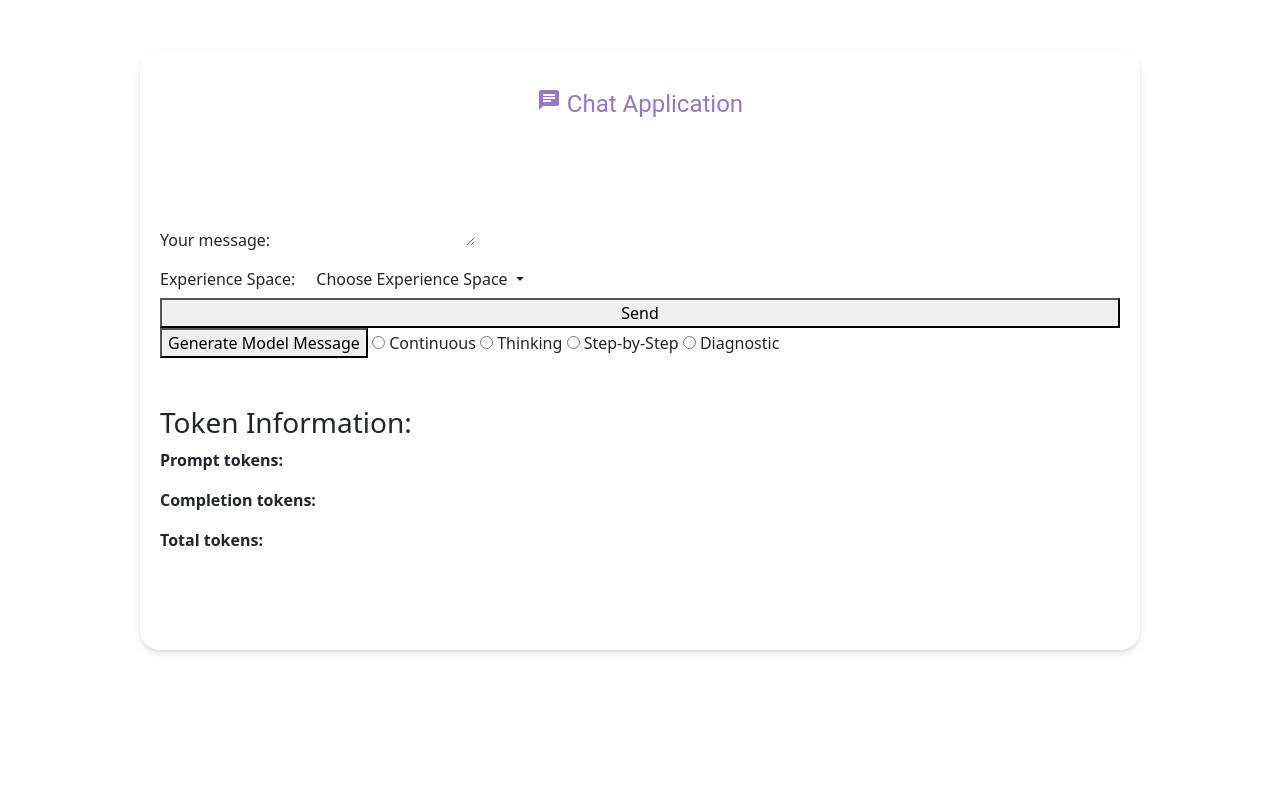
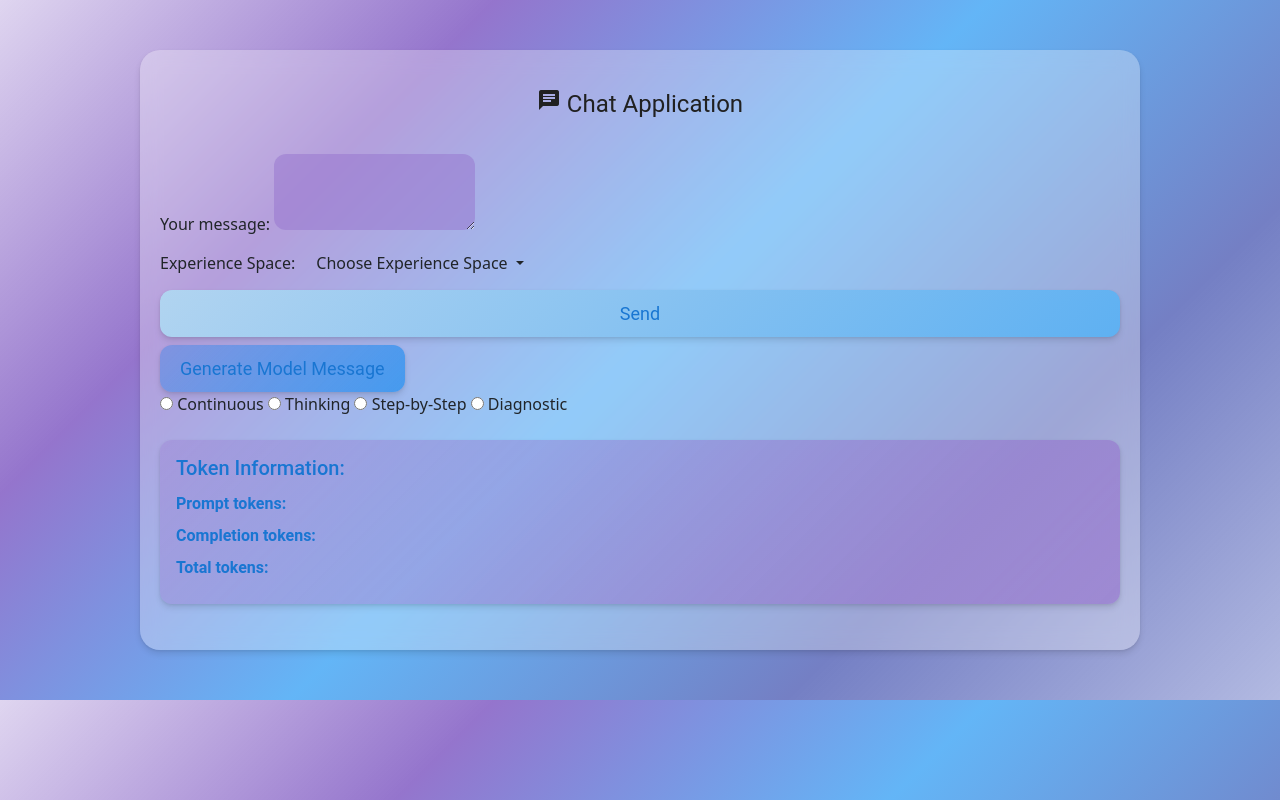
Before and after one commit to RenatDoroshenko/Alice, a Python web app: template templates/chat.html in a window 1280 px wide. Run offline with Jinja, Linux system fonts and the light colour scheme; the template is opened without the code that fills it, so the values that code supplies are empty.

Commit message:
start add glassmorphism backgrounds

```diff
--- a/static/css/glassmorphism.css
+++ b/static/css/glassmorphism.css
@@ -1,3 +1,4 @@
+/* glassmorphism.css */
 :root {
   --light-purple: #D1C4E9;
   --medium-purple: #9575CD;
@@ -10,6 +11,48 @@
   --light-black: #616161;
   --medium-black: #424242;
   --dark-black: #212121;
+
+  /* rgba values for colors */
+  --medium-purple-rgba: rgba(149, 117, 205, 0.3);
+  --medium-purple-rgba-hover: rgba(149, 117, 205, 0.4);
+  --medium-purple-rgba-focus: rgba(149, 117, 205, 0.5);
+
+  --dark-purple-rgba: rgba(103, 58, 183, 0.3);
+
+  --medium-blue-rgba: rgba(33, 150, 243, 0.3);
+  --medium-blue-rgba-hover: rgba(33, 150, 243, 0.4);
+  --medium-blue-rgba-focus: rgba(33, 150, 243, 0.5);
+  --medium-blue-rgba-active: rgba(33, 150, 243, 0.6);
+
+  /* rgba values for gradient colors */
+  --medium-purple-gradient: linear-gradient(135deg, rgba(149, 117, 205, 0.3) 0%, rgba(149, 117, 205, 0.7) 100%);
+  --medium-blue-gradient: linear-gradient(135deg, rgba(33, 150, 243, 0.3) 0%, rgba(33, 150, 243, 0.7) 100%);
+  /*--body-gradient: linear-gradient(135deg, rgba(149, 117, 205, 0.7) 0%, rgba(33, 150, 243, 0.7) 100%);*/
+
+  /* Here is the best now: */
+  --body-gradient: linear-gradient(135deg, rgba(149, 117, 205, 0.3) 0%, rgba(103, 58, 183, 0.7) 25%, rgba(33, 150, 243, 0.7) 50%, rgba(57, 73, 171, 0.7) 75%, rgba(63, 81, 181, 0.4) 100%);
+
+  /* Here is good one too: */
+  /* --body-gradient: radial-gradient(rgba(149, 117, 205, 0.7), rgba(103, 58, 183, 0.7), rgba(33, 150, 243, 0.7)); */
+
+
+
+
+
+
+  --chat-container: rgba(255, 255, 255, 0.3);
+  --message: rgb(168 0 201 / 14%);
+  /*--message: linear-gradient(135deg, rgba(149, 117, 205, 0.3) 0%, rgba(149, 117, 205, 0.7) 100%);*/
+}
+
+body {
+  /* Set the gradient background color for the body */
+  background-image: var(--body-gradient);
+
+  /* Set the height to 100% to cover the entire page */
+  height: 100%;
+  margin: 0;
+  font-family: 'Roboto', sans-serif;
 }
 
 
@@ -24,8 +67,8 @@
   position: relative;
   z-index: 1;
 
-  /* Apply the background color and blur effect */
-  background-color: rgba(var(--dark-purple), 0.7);
+  /* Apply the gradient background color and blur effect */
+  background-color: var(--chat-container);
   backdrop-filter: blur(10px);
 
   /* Add rounded corners and border */
@@ -38,27 +81,29 @@
 .chat-header {
   font-family: 'Roboto', sans-serif;
   font-size: 24px;
-  color: var(--medium-purple);
+  color: var(--dark-black);
   text-align: center;
   padding: 16px;
 }
 
 .messages-container {
-  background-color: rgba(255, 255, 255, 0.1);
+  background-color: var(--medium-blue-gradient);
   /* adjust the color and transparency as needed */
   padding: 16px;
   /* add padding to create space around the messages */
   overflow-y: auto;
   /* enable scrolling if the content overflows the container */
-  max-height: 400px;
+  max-height: 600px;
   /* adjust the height as needed */
+  padding: 8px 12px;
+  border-radius: 12px;
 }
 
 .message {
-  font-family: 'Roboto', sans-serif;
+  font-family: 'Roboto', sans-serif !important;
   font-size: 16px;
   color: var(--dark-black);
-  background-color: var(--off-white);
+  background-color: var(--message);
   box-shadow: 0 4px 6px rgba(0, 0, 0, 0.1);
   padding: 8px 12px;
   border-radius: 12px;
@@ -69,7 +114,7 @@
 /* Drop Down */
 .glass-input,
 .dropdown-menu.glass-input {
-  background-color: rgba(255, 255, 255, 0.1);
+  background-color: var(--medium-purple-rgba);
   border: none;
   border-radius: 12px;
   font-family: 'Roboto', sans-serif;
@@ -81,18 +126,72 @@
 
 .dropdown-menu.glass-input {
   padding: 4px 0;
+  box-shadow: 0 4px 6px rgba(0, 0, 0, 0.1), 0 1px 3px rgba(0, 0, 0, 0.08);
 }
 
 .dropdown-item {
   padding: 8px 12px;
+  color: var(--pure-white);
 }
 
 .glass-input:hover,
 .dropdown-item:hover {
-  background-color: rgba(255, 255, 255, 0.15);
+  background-color: var(--medium-purple-rgba-hover);
 }
 
 .glass-input:focus,
 .dropdown-item:focus {
-  background-color: rgba(255, 255, 255, 0.2);
+  background-color: var(--medium-purple-rgba-focus);
 }
+
+/* Custom button styles */
+.custom-btn {
+  font-family: 'Roboto', sans-serif;
+  font-size: 18px;
+  color: var(--dark-blue);
+  padding: 10px 20px;
+  background-image: var(--medium-blue-gradient);
+  border: none;
+  border-radius: 12px;
+  cursor: pointer;
+  transition: all 0.3s ease;
+  box-shadow: 0 4px 6px rgba(0, 0, 0, 0.1), 0 1px 3px rgba(0, 0, 0, 0.08);
+}
+
+.custom-btn:hover {
+  background-color: var(--medium-blue-rgba-hover);
+}
+
+.custom-btn:focus {
+  background-color: var(--medium-blue-rgba-focus);
+}
+
+.custom-btn:active {
+  background-color: var(--medium-blue-rgba-active);
+}
+
+/* Token information container */
+.token-info {
+  background-image: var(--medium-purple-gradient);
+  padding: 16px;
+  border-radius: 12px;
+  box-shadow: 0 4px 6px rgba(0, 0, 0, 0.1), 0 1px 3px rgba(0, 0, 0, 0.08);
+}
+
+.token-info h3 {
+  font-family: 'Roboto', sans-serif;
+  font-size: 20px;
+  color: var(--dark-blue);
+  margin-bottom: 12px;
+}
+
+.token-info p {
+  font-family: 'Roboto', sans-serif;
+  font-size: 16px;
+  color: var(--dark-blue);
+  margin-bottom: 8px;
+}
+
+.token-info strong {
+  font-weight: bold;
+}
--- a/templates/chat.html
+++ b/templates/chat.html
@@ -45,7 +45,7 @@
 
                 </div>
             </div>
-            <button type="submit">Send</button>
+            <button type="submit" class="custom-btn mt-2">Send</button>
         </form>
 
 
@@ -54,9 +54,8 @@
             <input type="hidden" name="messages" value="{{ messages }}">
             <input type="hidden" name="experience_space" id="generate_experience_space" value="{{ experience_space }}">
             <input type="hidden" name="generate_model_message" value="true">
-            <button type="submit">Generate Model Message</button>
-
-            <!-- Model Communication Modes -->
+            <button type="submit" class="custom-btn glass-input mt-2">Generate Model Message</button>
+        </form>
 
         <input type="radio" id="continuous_option" name="response_option" value="continuous" {% if response_option == 'continuous' %}checked{% endif %}>
         <label for="continuous_option">Continuous</label>
@@ -69,11 +68,10 @@
 
         <input type="radio" id="diagnostic_option" name="response_option" value="diagnostic" {% if response_option == 'diagnostic' %}checked{% endif %}>
         <label for="diagnostic_option">Diagnostic</label>
-        </form>
 
         <br />
         <br />
-        <div>
+        <div class="token-info">
             <h3>Token Information:</h3>
             <p><strong>Prompt tokens:</strong> <span id="prompt_tokens">{{ prompt_tokens }}</span></p>
             <p><strong>Completion tokens:</strong> <span id="completion_tokens">{{ completion_tokens }}</span></p>
```
Lines whose indentation alone changed are shown as unchanged.
